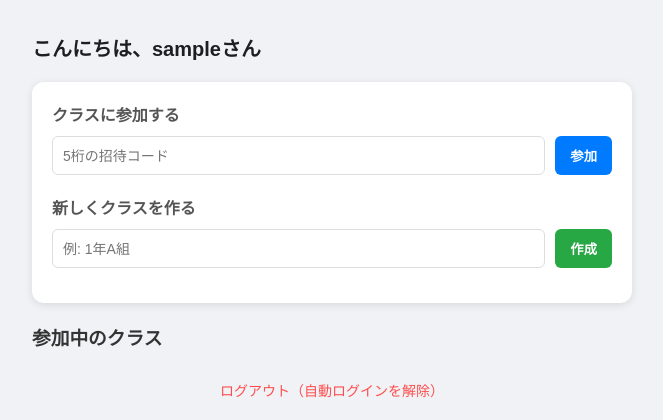
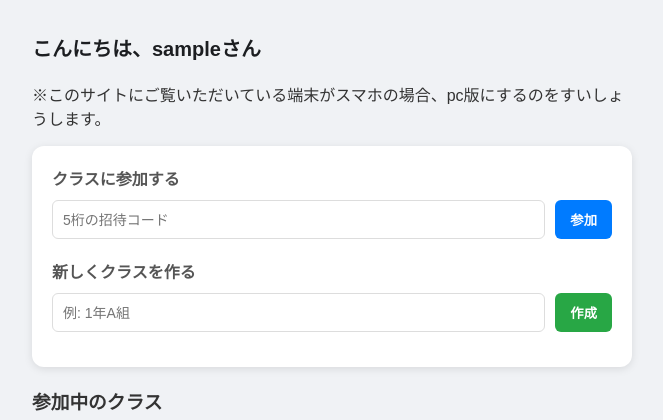
Before and after one commit to nori-pixl/mynote, a Flask app: page / in a window 1280 px wide. Shown: the top 420 px of the page, without its empty margins (308-971 px from the left). Run offline with Flask 3, Linux system fonts and the light colour scheme; the visitor is signed in with stand-in values (Sample User, id 1); data that the repository does not hold is empty.

Commit message:
Update index.html

```diff
--- a/templates/index.html
+++ b/templates/index.html
@@ -41,6 +41,7 @@
 
 <div class="container">
     <h1>こんにちは、{{ current_user.username }}さん</h1>
+    <p>※このサイトにご覧いただいている端末がスマホの場合、pc版にするのをすいしょうします。</p>
 
     <!-- クラス管理フォーム -->
     <div class="box">
```
